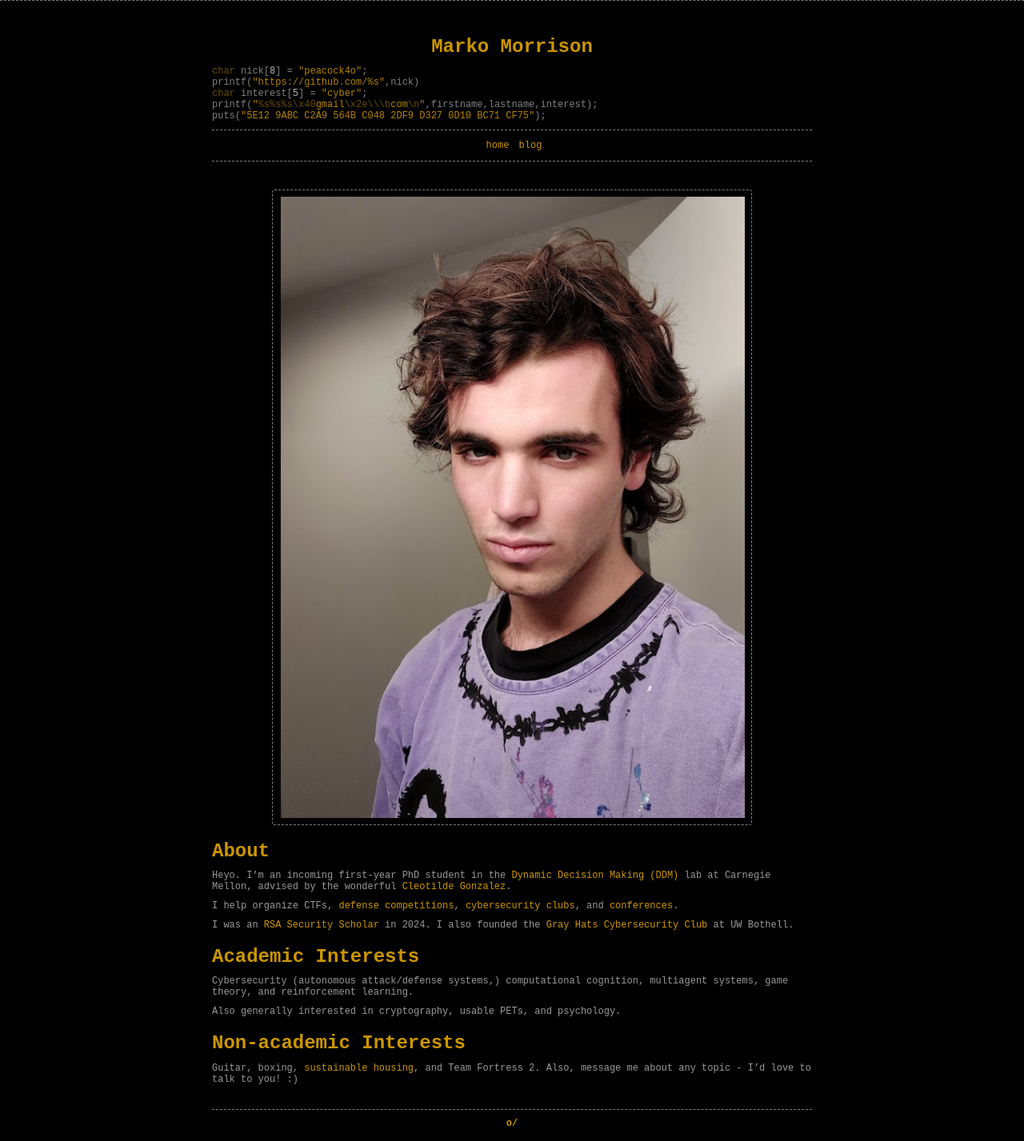
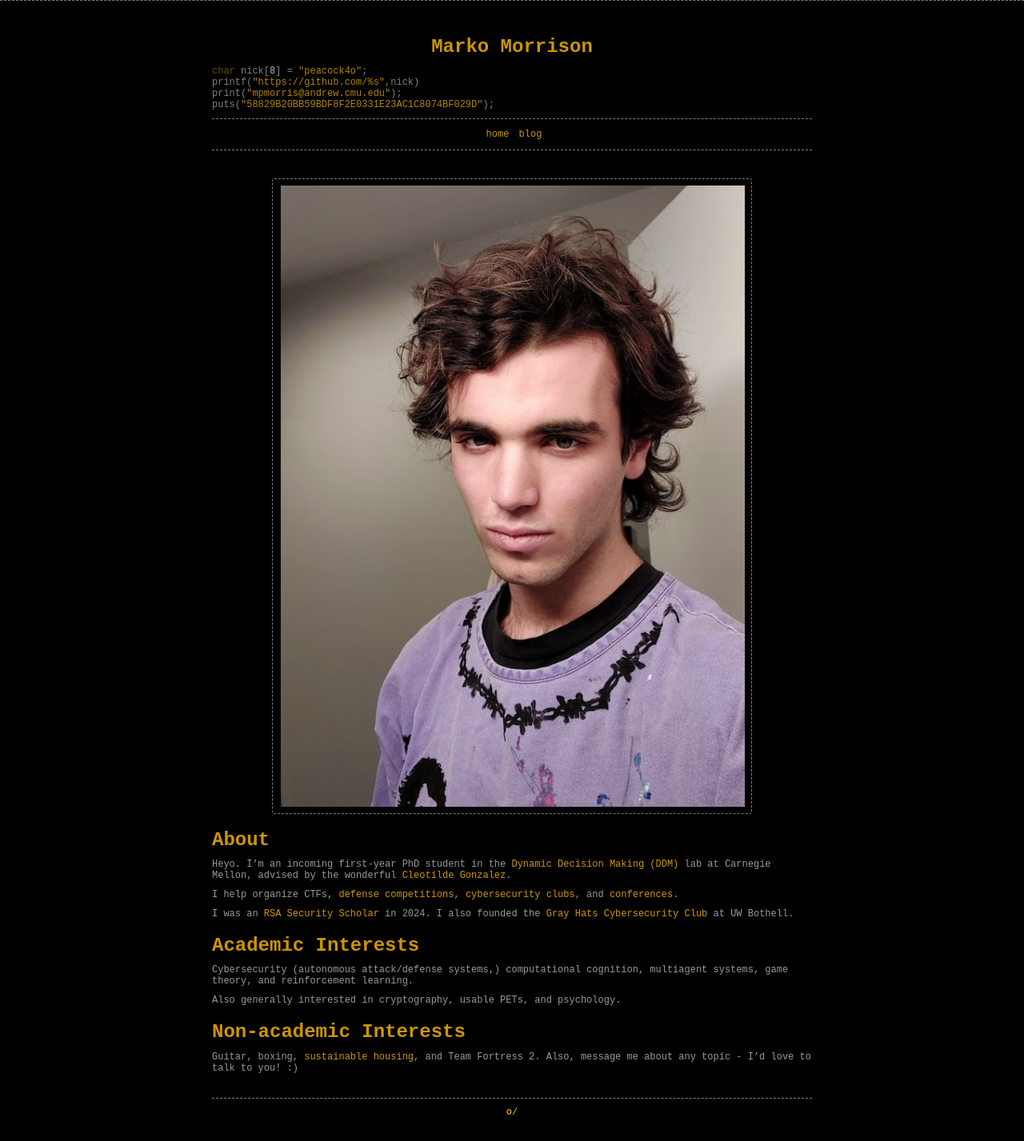
Before and after one commit to peacock4o/peacock4o.github.io, a Jekyll site: the page built from index.md, in a window 1280 px wide. Shown: the whole page at 80% size. Built offline with Jekyll 4.4.1, drawn with Linux system fonts in a browser that asks for light colours.

Commit message:
Changed header

```diff
--- a/_config.yml
+++ b/_config.yml
@@ -8,15 +8,16 @@ disqus: peacock4o
 # Header settings
 nick: "peacock4o"
 mail:
-    domain: "gmail"
-    ext: "com"
+    fs: "andrew"
+    domain: "cmu"
+    ext: "edu"
 source_code:
     server: "github.com"
     nick: "peacock4o"
 blog:
     server: "peacock4o.github.io"
     nick: "peacock4o"
-fingerprint_key: "5E12 9ABC C2A9 564B C048  2DF9 D327 0D10 BC71 CF75"
+fingerprint_key: "58829B20BB59BDF8F2E0331E23AC1C8074BF029D"
 
 # Build settings
 markdown: kramdown
--- a/_includes/header.html
+++ b/_includes/header.html
@@ -7,17 +7,17 @@
     <p>
     printf(<a href="https://{{ site.source_code.server }}/{{ site.source_code.nick }}" target="_blank"><span class="string">"https://{{ site.source_code.server }}/%s"</span></a>,nick)
     </p>
+    <!-- <p>
+      <span class="reserved">char</span> interest[<span class="number">5</span>] = <span class="string">"cyber"</span>;
+    </p> -->
     <p>
-      <span class="reserved">char</span> interest[<span class="number">5</span>] = <span class="string">"cyber"</span>;
-    </p>
-    <p>
-    printf(<a href="mailto:markomorrisoncyber@gmail.com"><span class="string">"<span class="reserved">%s%s%s\x40</span>{{ site.mail.domain }}<span class="reserved">\x2e\\\b</span>{{ site.mail.ext }}</a><span class="reserved">\n</span>"</span>,firstname,lastname,interest);
+    print(<a href="mailto:mpmorris@andrew.cmu.edu"><span class="string">"mpmorris@andrew.cmu.edu"</span></a>);
     </p>
     <!-- <p>
             printf(<a href="https://{{ site.blog.nick }}.{{ site.blog.server }}" target="_blank"><span class="string">"https://<span class="reserved">%s</span>.{{ site.blog.server }}<span class="reserved">\n</span>"</span></a>,nick);
         </p> -->
     <p>
-    puts(<a href="{{ site.url }}{{ site.baseurl }}misc/pubkey.gpg.txt" target="_blank"><span class="string">"5E12 9ABC C2A9 564B C048  2DF9 D327 0D10 BC71 CF75"</span></a>);
+    puts(<a href="{{ site.url }}{{ site.baseurl }}misc/pubkey.gpg.txt" target="_blank"><span class="string">"58829B20BB59BDF8F2E0331E23AC1C8074BF029D"</span></a>);
     </p>
   </div>
 </header>
```
